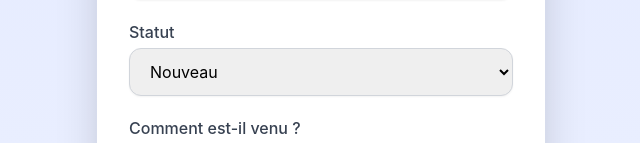
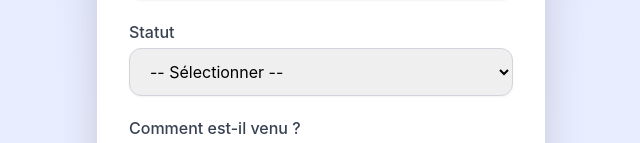
Before and after one commit to allanbavajee/soultrack, a Next.js app: page /add-member in a window 1280 px wide. Shown: the part 572-715 px from the top of the page, without its empty margins (319-959 px from the left). Built offline with nearby package versions, Linux system fonts and the light colour scheme; no server answers.

Commit message:
Update add-member.js

```diff
--- a/pages/add-member.js
+++ b/pages/add-member.js
@@ -110,7 +110,7 @@ export default function AddMember() {
               onChange={handleChange}
               className="w-full px-4 py-3 border border-gray-300 rounded-xl shadow-sm focus:outline-none focus:ring-2 focus:ring-indigo-400"
             >
-              <option value="nouveau">Nouveau</option>
+              <option value="">-- Sélectionner --</option>
               <option value="veut rejoindre ICC">Veut rejoindre ICC</option>
               <option value="a déjà mon église">A déjà mon église</option>
               <option value="visiteur">Visiteur</option>
```
